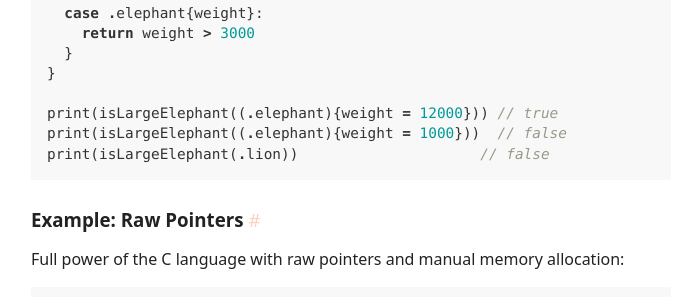
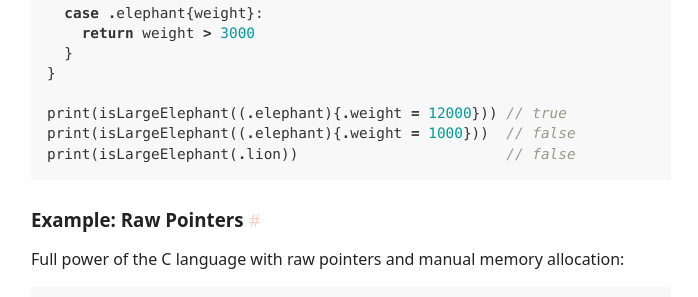
Before and after one commit to iefserge/moltenc.dev, a Jekyll site: the page built from index.md, in a window 1280 px wide and 900 px high, scrolled down 1668 px. Shown: the part 155-452 px from the top of the window, without its empty margins (17-715 px from the left). Built offline with Jekyll 4.4.1, drawn with Linux system fonts in a browser that asks for light colours.

````diff
--- a/index.md
+++ b/index.md
@@ -79,9 +79,9 @@ Bool isLargeElephant(Animal a) {
   }
 }
 
-print(isLargeElephant((.elephant){weight = 12000})) // true
-print(isLargeElephant((.elephant){weight = 1000}))  // false
-print(isLargeElephant(.lion))                     // false
+print(isLargeElephant((.elephant){.weight = 12000})) // true
+print(isLargeElephant((.elephant){.weight = 1000}))  // false
+print(isLargeElephant(.lion))                        // false
 ```
 
 ### Example: Raw Pointers
````
